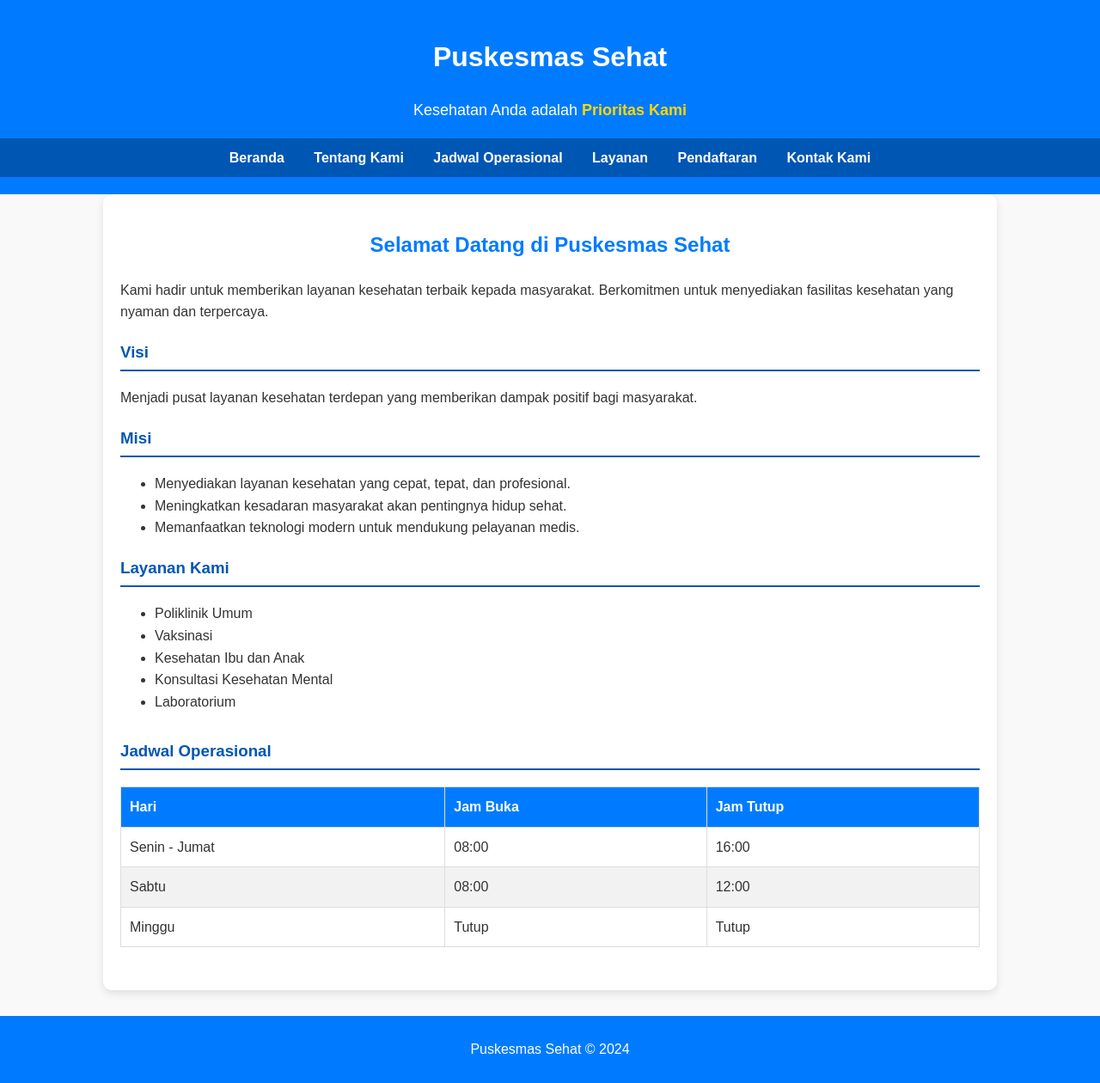
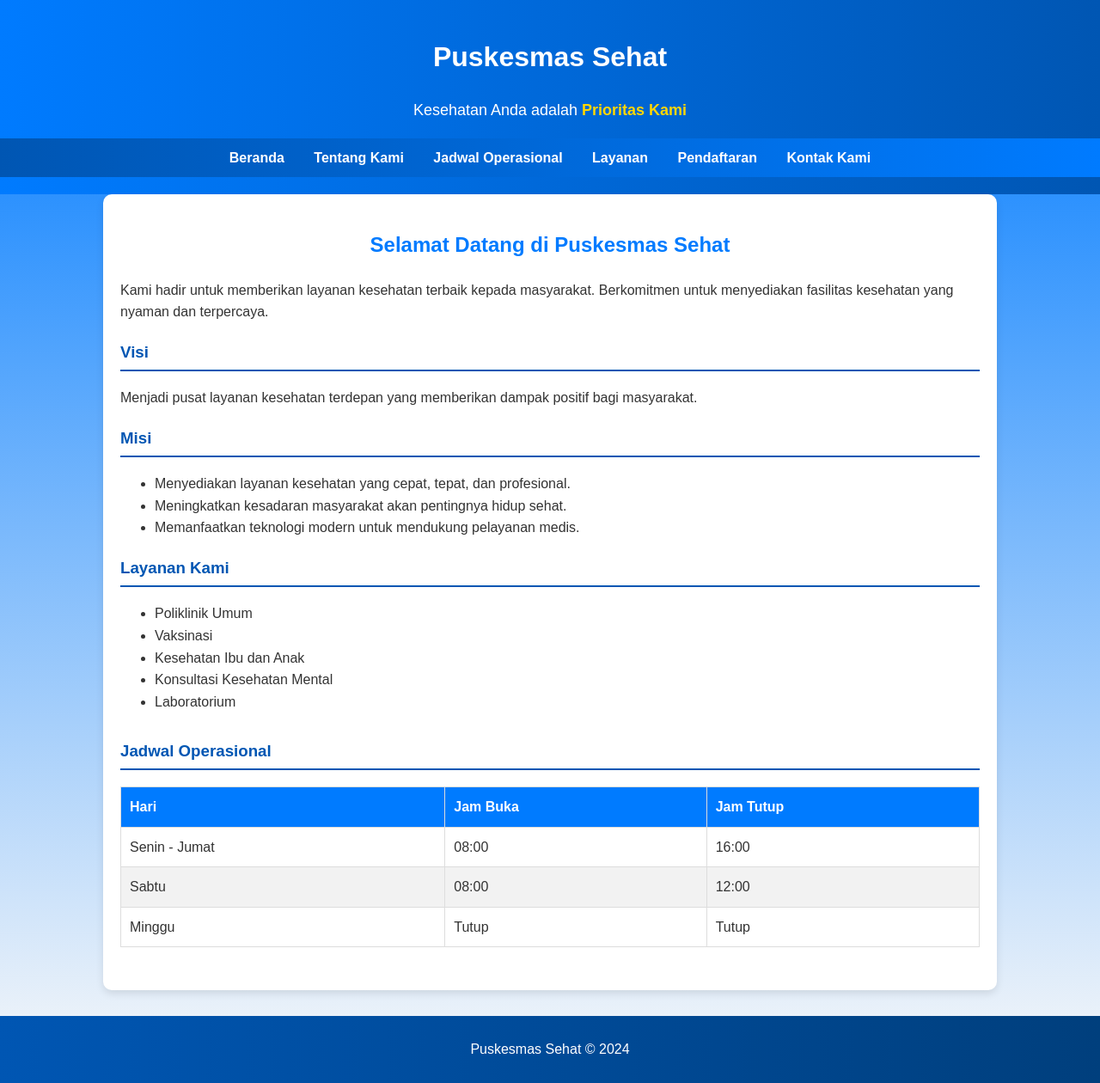
Before and after one commit to khrlanaam/Project_Pemweb_-, a PHP site: page /HTML/home.html in a window 1280 px wide. Shown: the whole page at 86% size. Run offline with PHP 8.4, Linux system fonts and the light colour scheme.

Commit message:
gradasi warna

```diff
--- a/CSS/style.css
+++ b/CSS/style.css
@@ -4,14 +4,14 @@ body {
     line-height: 1.6;
     margin: 0;
     padding: 0;
-    background-color: #f9f9f9;
+    background: linear-gradient(to bottom, #007BFF, #f9f9f9);
     color: #333;
 }
 
 /* Header */
 header {
     text-align: center;
-    background-color: #007BFF;
+    background: linear-gradient(to right, #007BFF, #0056b3);
     color: white;
     padding: 20px 0;
 }
@@ -33,7 +33,7 @@ header {
 /* Navigasi */
 nav {
     margin-top: 10px;
-    background-color: #0056b3;
+    background: linear-gradient(to right, #0056b3, #007BFF);
     padding: 10px;
 }
 
@@ -46,6 +46,7 @@ nav a {
 
 nav a:hover {
     text-decoration: underline;
+    color: #FFD700;
 }
 
 /* Konten */
@@ -100,7 +101,7 @@ table tr:nth-child(even) {
 footer {
     text-align: center;
     padding: 10px 0;
-    background-color: #007BFF;
+    background: linear-gradient(to right, #0056b3, #003f7d); /* Gradasi biru tua */
     color: white;
     margin-top: 30px;
 }
```
Also changed, not shown: HTML/home.html (line endings or trailing spaces).
